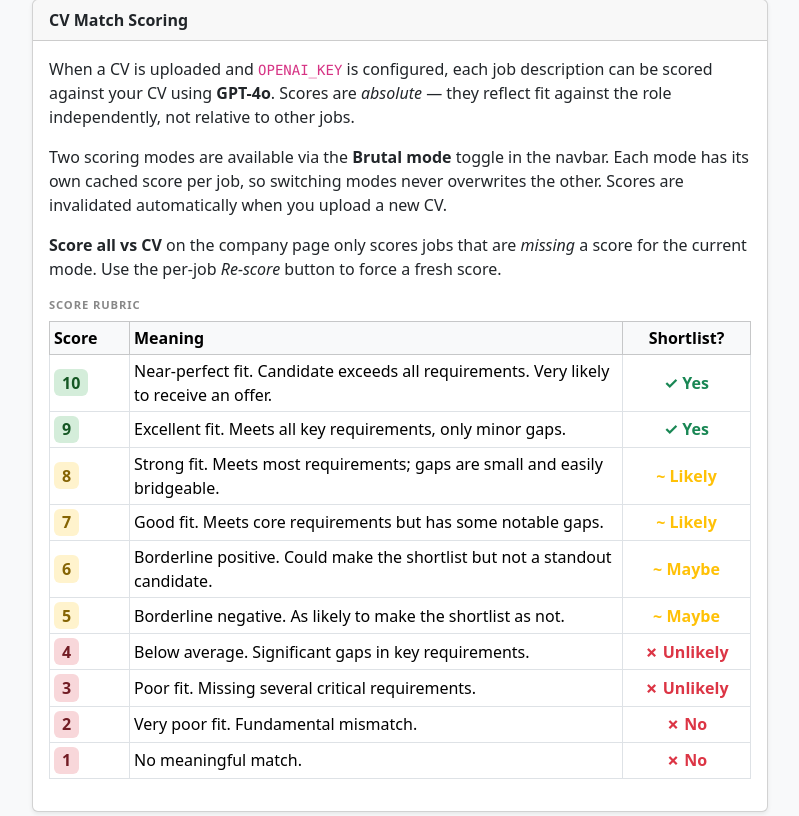
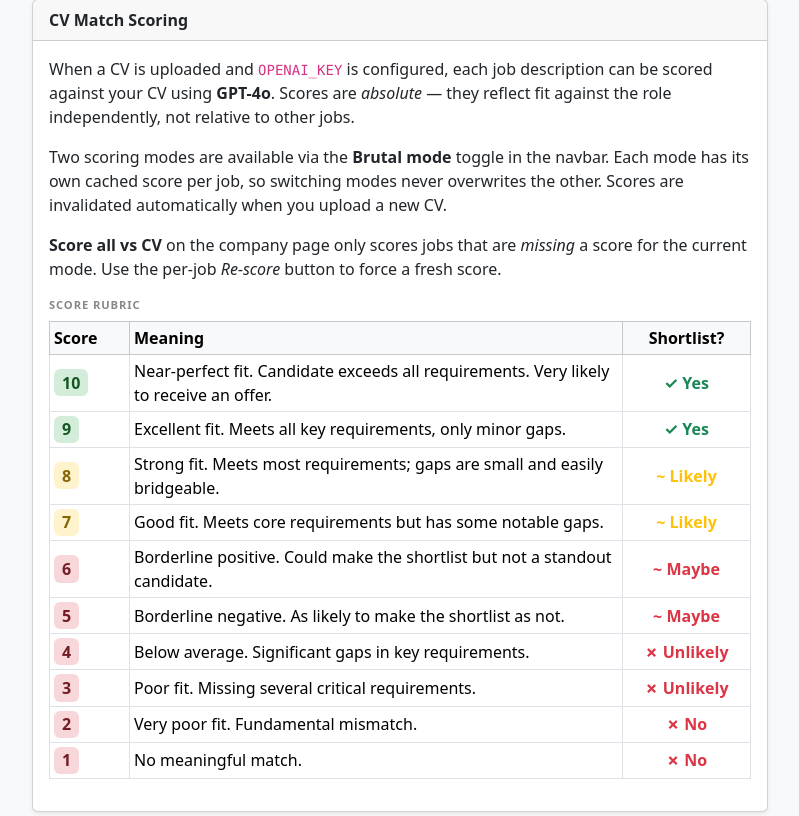
Before and after one commit to sarusso/jobfit, a Django app: template services/webapp/code/jobfit/core_app/templates/jobs/help.html in a window 1280 px wide. Shown: the part 143-959 px from the top of the page, without its empty margins (240-1039 px from the left). Run offline with Django 3.2, Linux system fonts and the light colour scheme; tables that the repository leaves empty hold one stand-in row (values such as "Sample post"); the template is opened without the code that fills it: values that come from a table or form of the project are taken from there, most other values are stand-ins (such as "Sample title", 1, 10 or a date in 2020).

Commit message:
Scores 5-6 show red; pointer cursor on all job/company cards
Co-Authored-By: Claude Sonnet 4.6 <noreply@anthropic.com>

```diff
--- a/services/webapp/code/jobfit/core_app/templates/base_jobs.html
+++ b/services/webapp/code/jobfit/core_app/templates/base_jobs.html
@@ -16,6 +16,7 @@
     .badge-date  { background: #f0ecfb; color: #6b3fa0; }
     .section-title { font-size: .7rem; font-weight: 700; text-transform: uppercase;
                      letter-spacing: .08em; color: #888; margin-bottom: .4rem; }
+    .job-card, .job-card *, .job-card .stretched-link::after { cursor: pointer !important; }
     .job-card:hover { box-shadow: 0 4px 16px rgba(0,0,0,.1); transition: box-shadow .15s ease; }
     .list-item { border-left: 3px solid #dee2e6; padding-left: .75rem; margin-bottom: .4rem; }
     pre { white-space: pre-wrap; word-break: break-word; }
--- a/services/webapp/code/jobfit/core_app/templates/jobs/help.html
+++ b/services/webapp/code/jobfit/core_app/templates/jobs/help.html
@@ -28,8 +28,8 @@
         <tr><td><span class="badge score-high fs-6 px-2">9</span></td><td>Excellent fit. Meets all key requirements, only minor gaps.</td><td class="text-center text-success fw-bold">&#10003; Yes</td></tr>
         <tr><td><span class="badge score-mid fs-6 px-2">8</span></td><td>Strong fit. Meets most requirements; gaps are small and easily bridgeable.</td><td class="text-center text-warning fw-bold">~ Likely</td></tr>
         <tr><td><span class="badge score-mid fs-6 px-2">7</span></td><td>Good fit. Meets core requirements but has some notable gaps.</td><td class="text-center text-warning fw-bold">~ Likely</td></tr>
-        <tr><td><span class="badge score-mid fs-6 px-2">6</span></td><td>Borderline positive. Could make the shortlist but not a standout candidate.</td><td class="text-center text-warning fw-bold">~ Maybe</td></tr>
-        <tr><td><span class="badge score-mid fs-6 px-2">5</span></td><td>Borderline negative. As likely to make the shortlist as not.</td><td class="text-center text-warning fw-bold">~ Maybe</td></tr>
+        <tr><td><span class="badge score-low fs-6 px-2">6</span></td><td>Borderline positive. Could make the shortlist but not a standout candidate.</td><td class="text-center text-danger fw-bold">~ Maybe</td></tr>
+        <tr><td><span class="badge score-low fs-6 px-2">5</span></td><td>Borderline negative. As likely to make the shortlist as not.</td><td class="text-center text-danger fw-bold">~ Maybe</td></tr>
         <tr><td><span class="badge score-low fs-6 px-2">4</span></td><td>Below average. Significant gaps in key requirements.</td><td class="text-center text-danger fw-bold">&#10007; Unlikely</td></tr>
         <tr><td><span class="badge score-low fs-6 px-2">3</span></td><td>Poor fit. Missing several critical requirements.</td><td class="text-center text-danger fw-bold">&#10007; Unlikely</td></tr>
         <tr><td><span class="badge score-low fs-6 px-2">2</span></td><td>Very poor fit. Fundamental mismatch.</td><td class="text-center text-danger fw-bold">&#10007; No</td></tr>
--- a/services/webapp/code/jobfit/core_app/templates/jobs/index.html
+++ b/services/webapp/code/jobfit/core_app/templates/jobs/index.html
@@ -25,7 +25,7 @@
               {% if company.top_score is not None %}
                 {% if company.top_score >= 9 %}
                   <span class="badge score-high rounded-pill">&#127941; {{ company.top_score }}/10</span>
-                {% elif company.top_score >= 5 %}
+                {% elif company.top_score >= 7 %}
                   <span class="badge score-mid rounded-pill">&#127941; {{ company.top_score }}/10</span>
                 {% else %}
                   <span class="badge score-low rounded-pill">&#127941; {{ company.top_score }}/10</span>
@@ -66,7 +66,7 @@
             {% if company.top_score is not None %}
               {% if company.top_score >= 9 %}
                 <span class="badge score-high">&#127941; {{ company.top_score }}/10</span>
-              {% elif company.top_score >= 5 %}
+              {% elif company.top_score >= 7 %}
                 <span class="badge score-mid">&#127941; {{ company.top_score }}/10</span>
               {% else %}
                 <span class="badge score-low">&#127941; {{ company.top_score }}/10</span>
@@ -86,7 +86,7 @@
     {% if archived_companies %}
     <h6 class="text-muted mt-5 mb-3 border-bottom pb-2">Archived</h6>
     {% for company in archived_companies %}
-    <div class="card mb-3 shadow-sm position-relative">
+    <div class="card mb-3 shadow-sm job-card position-relative">
       <div class="card-body">
         <div class="d-flex justify-content-between align-items-start">
           <div class="flex-grow-1 me-3">
--- a/services/webapp/code/jobfit/core_app/templates/jobs/job.html
+++ b/services/webapp/code/jobfit/core_app/templates/jobs/job.html
@@ -194,7 +194,7 @@
             {% if s.score >= 9 %}
               <div class="d-flex align-items-center gap-2 small">
                 <span class="badge score-high">{{ s.score }}/10</span>
-            {% elif s.score >= 5 %}
+            {% elif s.score >= 7 %}
               <div class="d-flex align-items-center gap-2 small">
                 <span class="badge score-mid">{{ s.score }}/10</span>
             {% else %}
--- a/services/webapp/code/jobfit/core_app/templatetags/jobs_tags.py
+++ b/services/webapp/code/jobfit/core_app/templatetags/jobs_tags.py
@@ -19,7 +19,7 @@ def score_badge(score_obj, size=""):
         reasoning = getattr(score_obj, "reasoning", "").replace('"', "&quot;")
     if s is None:
         return mark_safe(f'<span class="badge score-none {size}">&nbsp;&nbsp;&mdash;&nbsp;&nbsp;</span>')
-    cls = "score-high" if s >= 9 else ("score-mid" if s >= 5 else "score-low")
+    cls = "score-high" if s >= 9 else ("score-mid" if s >= 7 else "score-low")
     return mark_safe(f'<span class="badge {cls} {size}" title="{reasoning}">{s}/10</span>')
 
 
```
